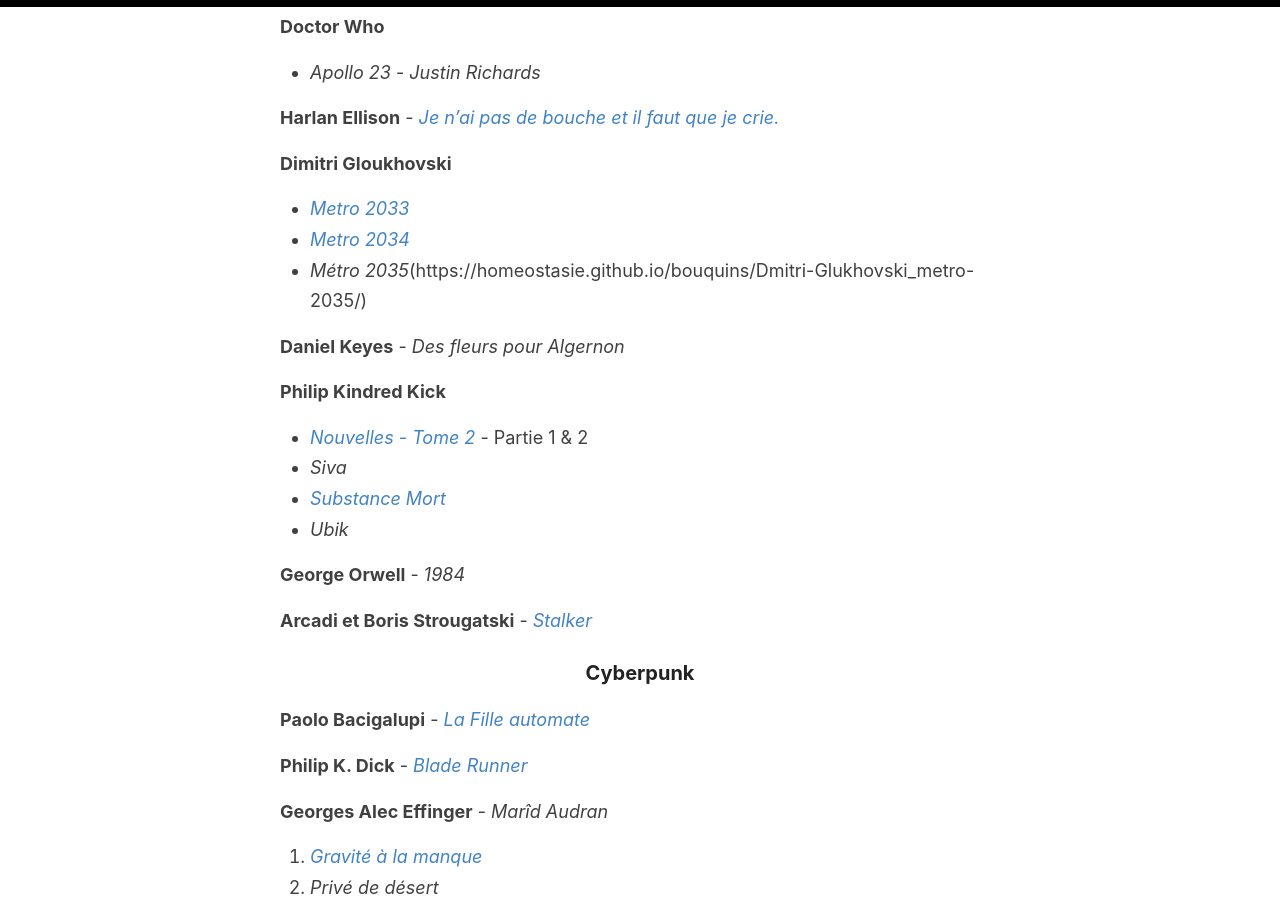
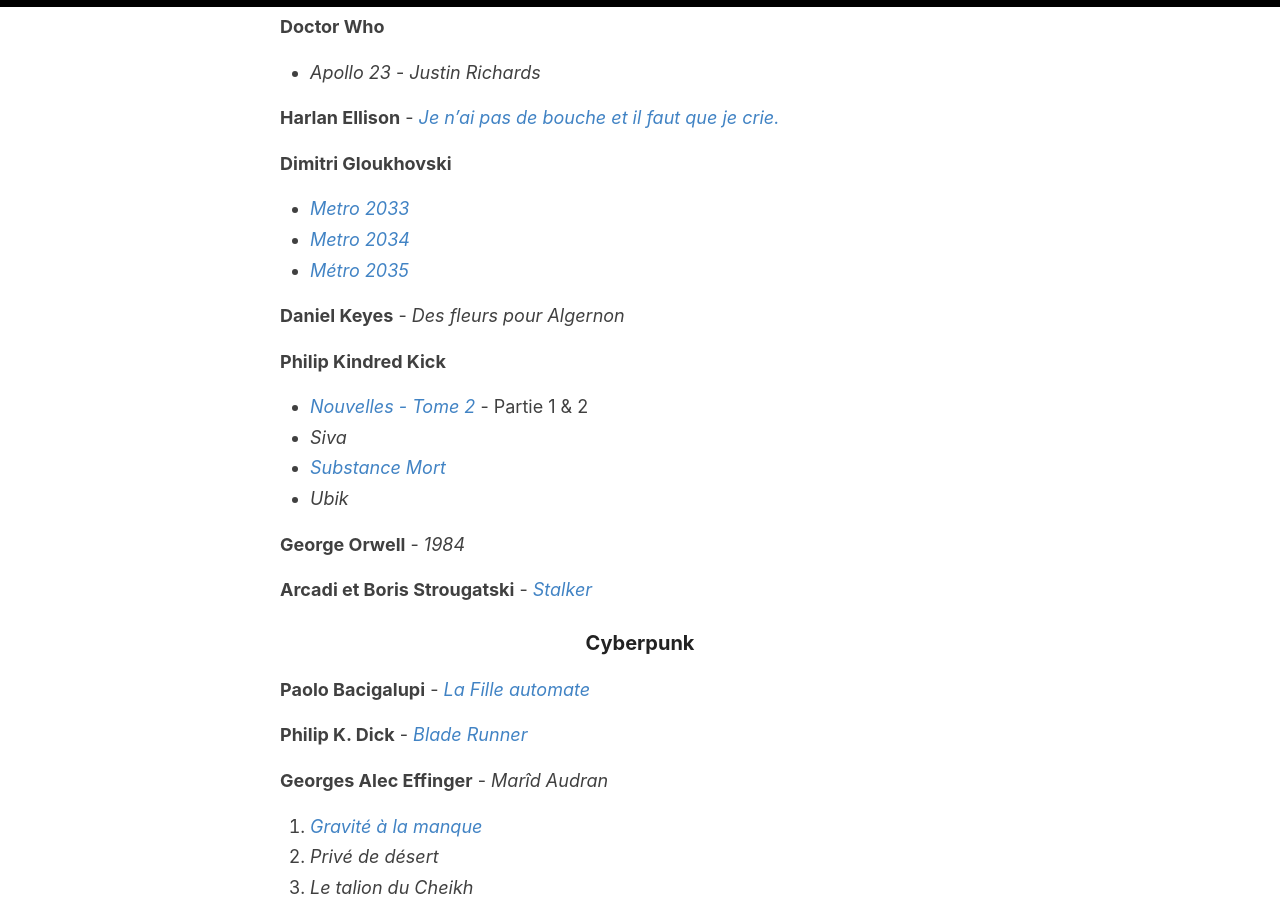
Before and after one commit to homeostasie/bouquins, a Jekyll site: the page built from _pages/lectures.md, in a window 1280 px wide and 900 px high, scrolled down 3554 px. Built offline with Jekyll 4.4.1, drawn with Linux system fonts in a browser that asks for light colours.

Commit message:
maj page lecture avec metro 2035

```diff
--- a/_pages/lectures.md
+++ b/_pages/lectures.md
@@ -140,7 +140,7 @@
 
 * [*Metro 2033*](https://homeostasie.github.io/bouquins/Dmitri-Glukhovski_metro-2033/)
 * [*Metro 2034*](https://homeostasie.github.io/bouquins/Dmitri-Glukhovski_metro-2034/)
-* *Métro 2035*(https://homeostasie.github.io/bouquins/Dmitri-Glukhovski_metro-2035/)
+* [*Métro 2035*](https://homeostasie.github.io/bouquins/Dmitri-Glukhovski_metro-2035/)
 
 **Daniel Keyes** - *Des fleurs pour Algernon*
 
```
